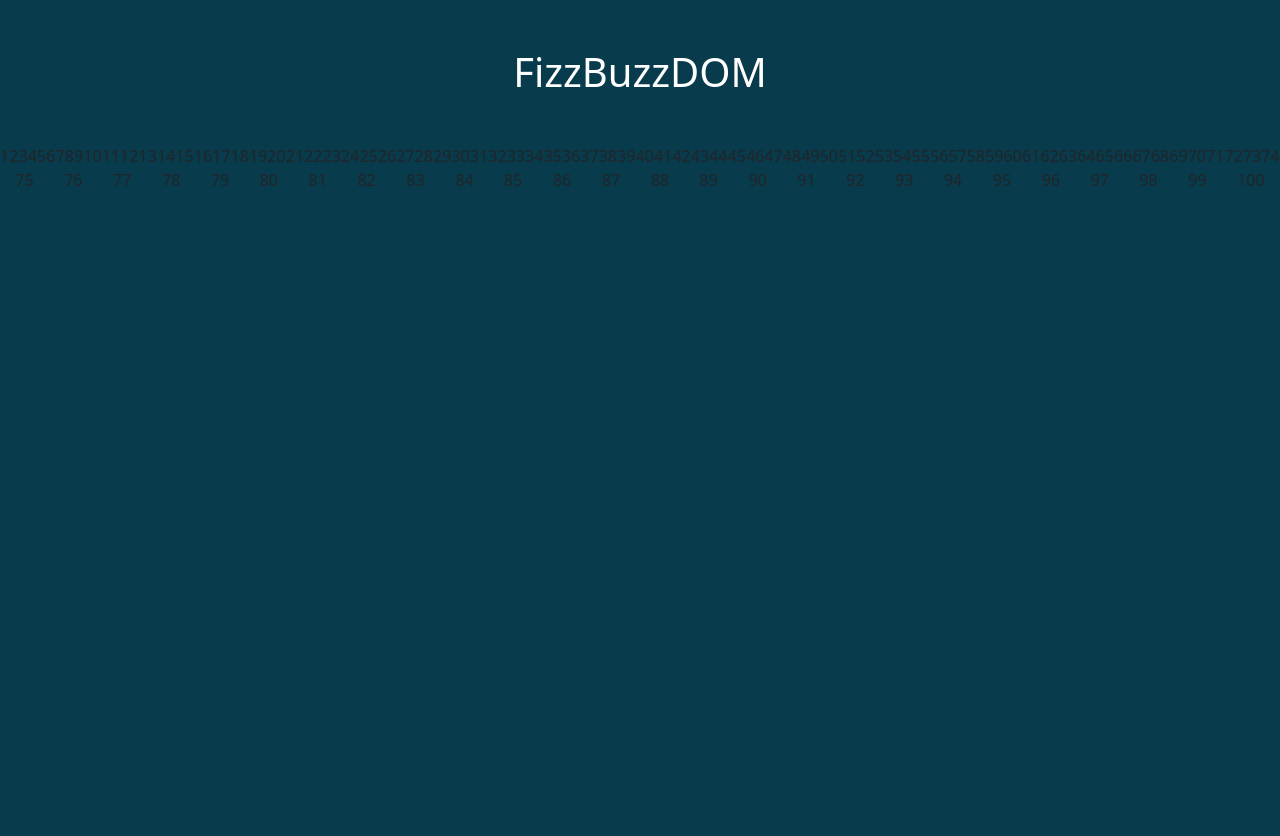
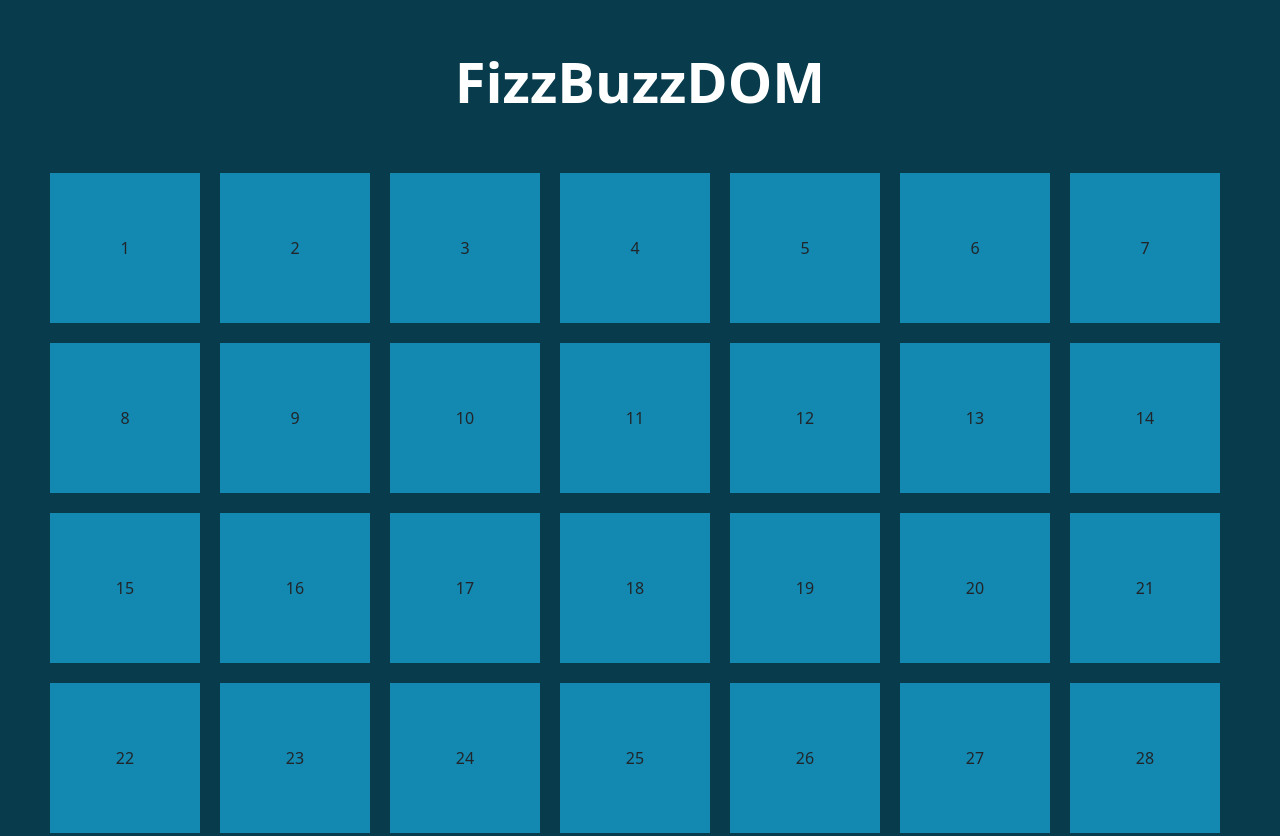
Before and after one commit to MarikaDiGirolamo/js-fizzbuzz, a plain HTML site: page index.html in a window 1280 px wide. Shown: the top 836 px of the page. Before the commit the page ends 800 px from the top, so only its background shows below. Drawn offline with nearby package versions, Linux system fonts and the light colour scheme.

Commit message:
fix properties

```diff
--- a/css/style.css
+++ b/css/style.css
@@ -5,6 +5,25 @@
 
 body{
     background-color: var(--primary-col);
-    /* color: white;
-    text-align: center; */
 }
+
+h1{
+    font-size: 3.5rem;
+    font-weight: bold;
+}
+
+#container{
+    max-width: 1200px;
+    margin: 0 auto;
+}
+
+
+.box{
+    background-color: var(--normal-num);
+    display: flex;
+    justify-content: center;
+    align-items: center;
+    width: var(--box-width);
+    height: var(--box-height);
+    margin: 10px;
+}
```
